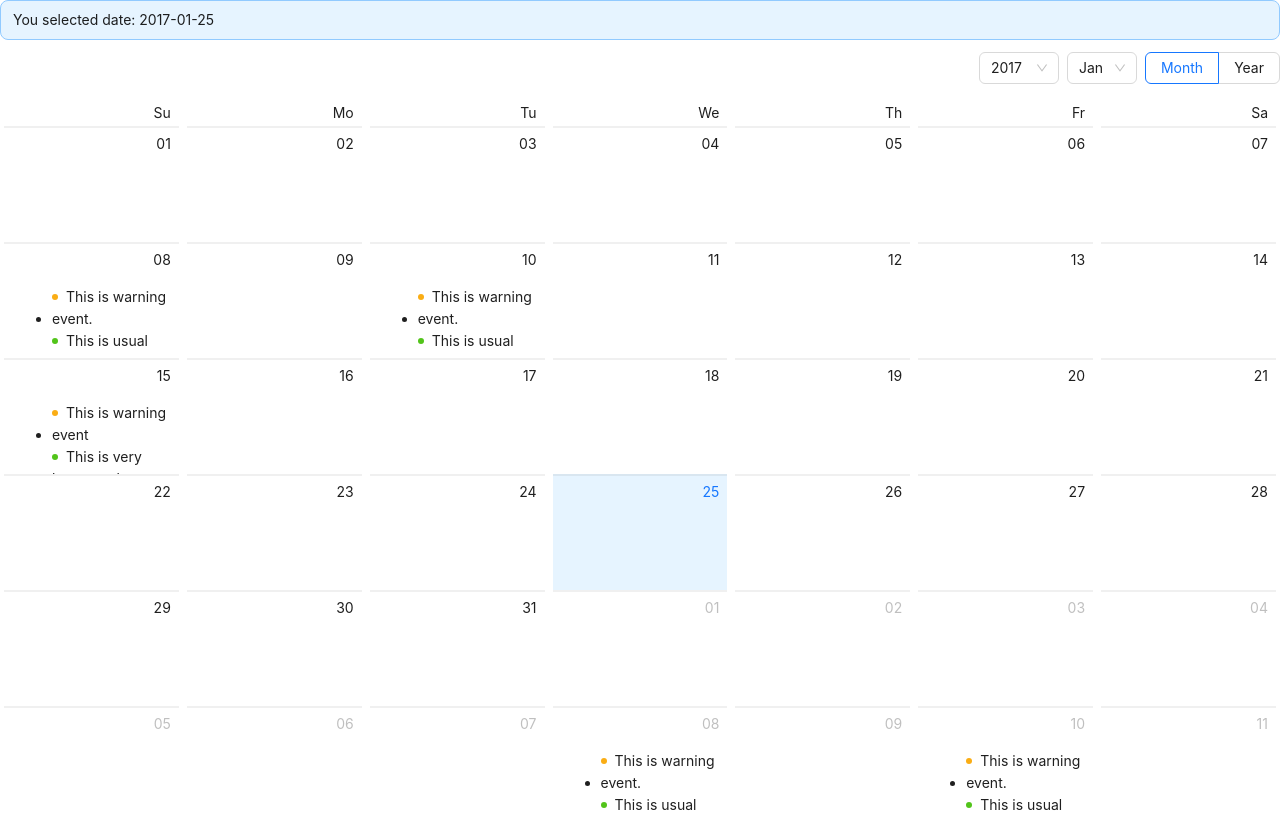
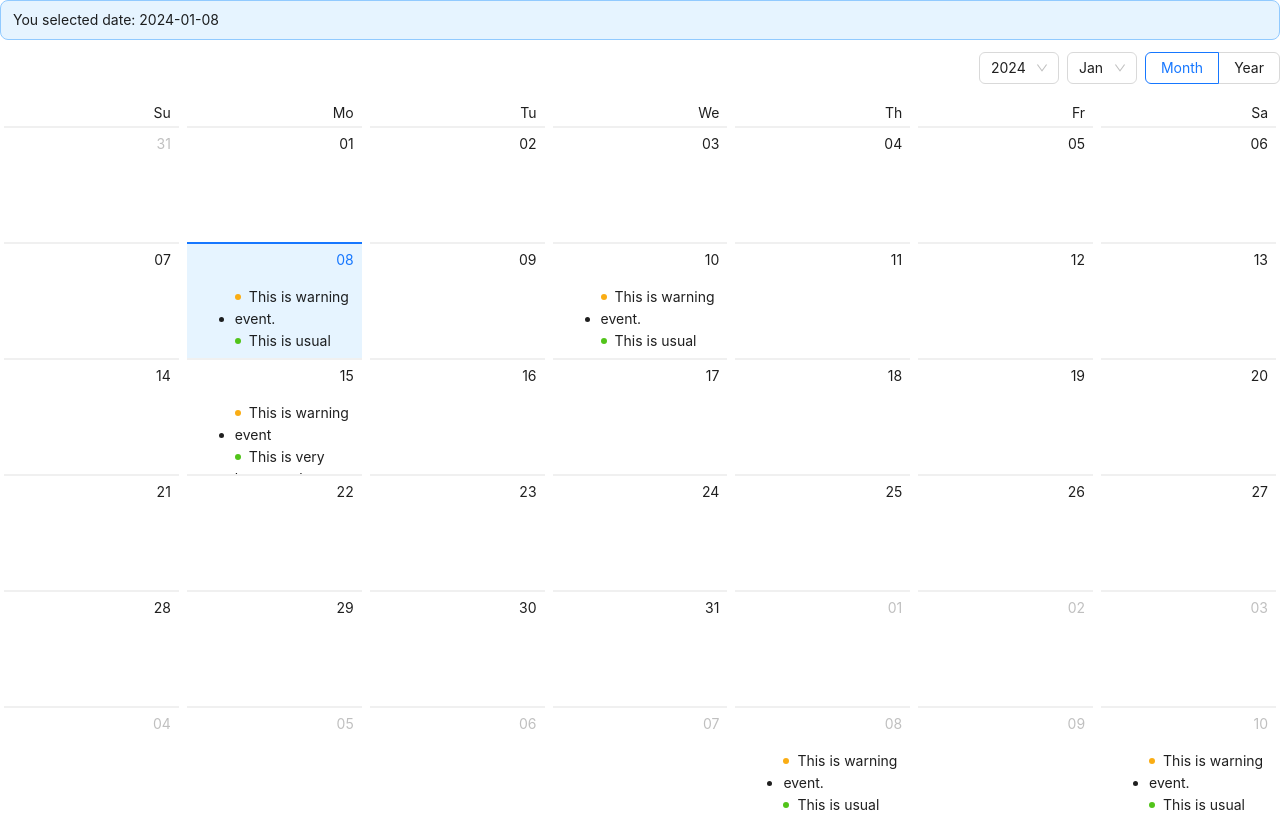
Before and after one commit to EnigmaSn/mlg-react-3, a React (Create React App) app: page / in a window 1280 px wide. Built offline with nearby package versions, Linux system fonts and the light colour scheme.

Commit message:
events modal

```diff
--- a/src/App.tsx
+++ b/src/App.tsx
@@ -3,7 +3,7 @@ import "./index.css";
 import type { Dayjs } from "dayjs";
 import dayjs from "dayjs";
 import type { BadgeProps, CalendarProps } from "antd";
-import { Alert, Badge, Calendar } from "antd";
+import { Alert, Badge, Calendar, Modal } from "antd";
 
 const getListData = (value: Dayjs) => {
   let listData;
@@ -42,14 +42,37 @@ const getMonthData = (value: Dayjs) => {
   }
 };
 
+interface Event {
+  content: string;
+  type: string;
+  startTime?: Dayjs;
+  endTime?: Dayjs;
+  remindTime?: unknown; // todo
+}
+
+const eventsModal = (events: Event[]) => {
+  console.log("modal events", events);
+  Modal.info({
+    title: "Events info",
+    content: (
+      <ul className="events-list">
+        {events.map((event: Event, index: number) => {
+          return <li key={index}>{event.content}</li>;
+        })}
+      </ul>
+    ),
+    onOk() {},
+  });
+};
+
 const App: React.FC = () => {
-  const [value, setValue] = useState(() => dayjs("2017-01-25"));
-  const [selectedValue, setSelectedValue] = useState(() => dayjs("2017-01-25"));
+  const [value, setValue] = useState(() => dayjs());
+  const [selectedValue, setSelectedValue] = useState(() => dayjs());
 
   const onSelect = (newValue: Dayjs) => {
     setValue(newValue);
     setSelectedValue(newValue);
-    console.log("selected", newValue);
+    eventsModal(getListData(newValue));
   };
 
   const onPanelChange = (newValue: Dayjs) => {
```
